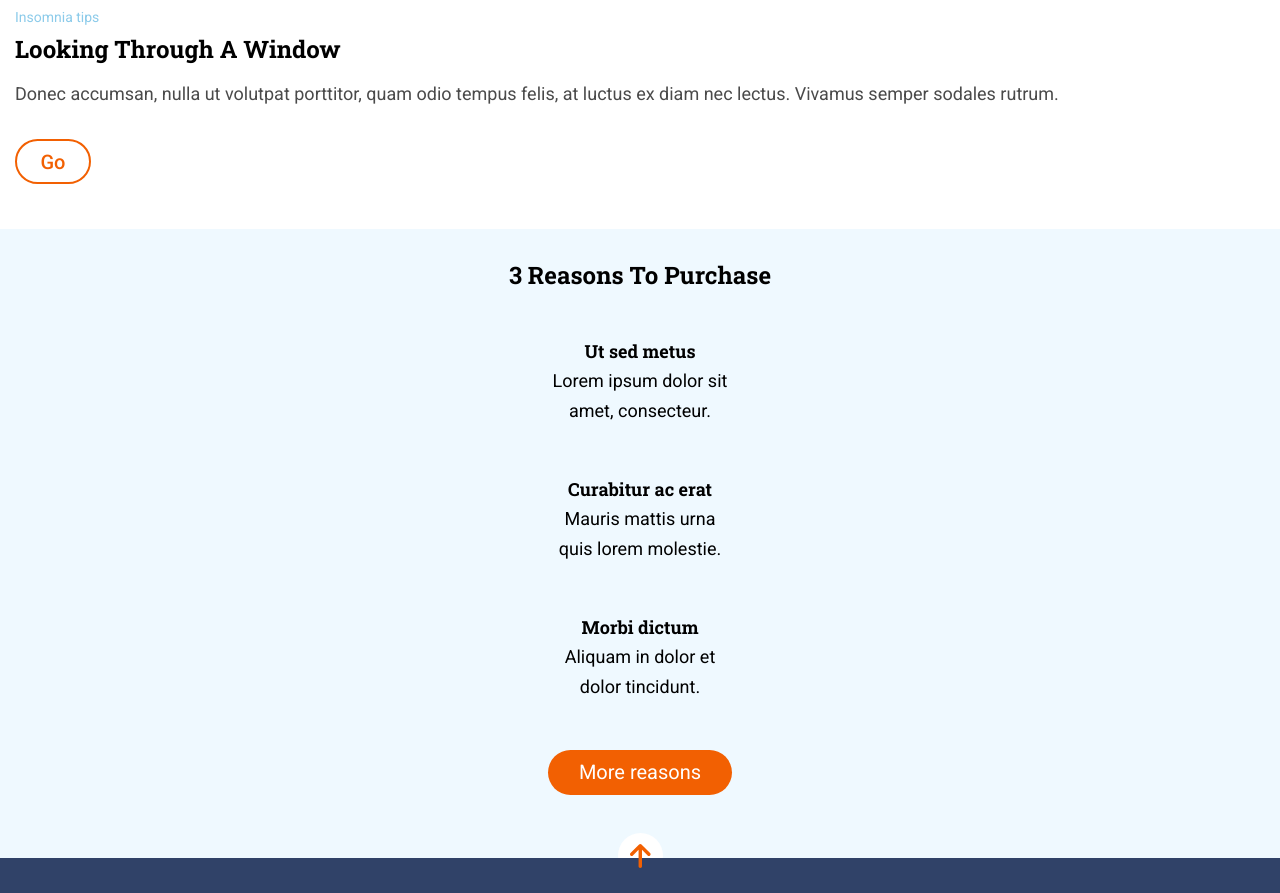
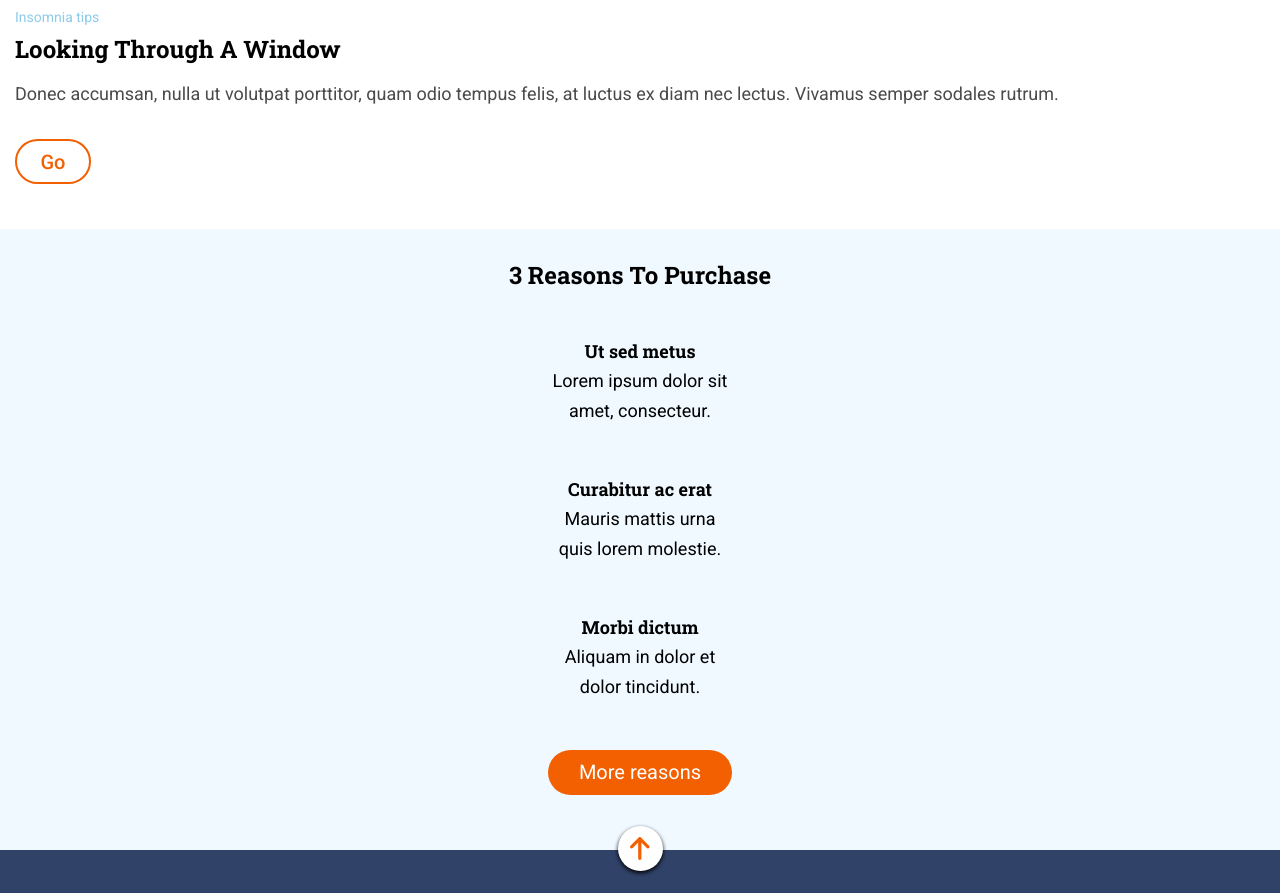
Before and after one commit to Adalab/modulo-1-evaluacion-final-raquelgarciat, a website: page src/html/index.html in a window 1280 px wide. Shown: the part 827-1720 px from the top of the page. Drawn offline with nearby package versions, Linux system fonts and the light colour scheme; files that its build step writes are made by us from their sources; files whose address does not match are found by name.

Commit message:
change button footer

```diff
--- a/src/html/partials/footer.html
+++ b/src/html/partials/footer.html
@@ -1,4 +1,11 @@
 <footer class="footer">
+  <a class="footer__button" href="https://adalab.es">
+    <img
+      class="footer__button--img"
+      src="./assets/images/ico-arrow.svg"
+      alt="Up"
+    />
+  </a>
 
   <nav class="footer__nav1">
     <ul>
@@ -22,5 +29,4 @@
     <p>©2023</p>
     <p>we <span class="footer__end--specialtext">❤︎</span> components</p>
   </div>
-
 </footer>
--- a/src/html/partials/section2.html
+++ b/src/html/partials/section2.html
@@ -1,5 +1,4 @@
 <section class="s2">
-
   <h2 class="s2__title">3 Reasons To Purchase</h2>
 
   <div class="s2__gridbox">
@@ -18,10 +17,4 @@
   </div>
 
   <a class="s2__button1" href="https://adalab.es">More reasons</a>
-
-  <a class="s2__button2" href="https://adalab.es">
-    <img class="s2__button--img" src="./assets/images/ico-arrow.svg" alt="Up">
-  </a>
-
-
-  </section>
+</section>
--- a/src/scss/layout/_footer.scss
+++ b/src/scss/layout/_footer.scss
@@ -8,6 +8,23 @@
     padding: 60px 15px 45px;
     gap: 30px;
     margin-top: -50px;
+
+    &__button {
+        background-color: $white;
+        height: 45px;
+        width: 45px;
+        border-radius: 50%;
+        display: flex;
+        justify-content: center;
+        align-items: center;
+        margin: auto;
+        margin-top: -84px;
+        box-shadow: 0 2px 4px 0 $black;
+
+        &--img {
+            width: 20px;
+        }
+    }
 
     &__nav1 {
         line-height: 1.88;
@@ -41,11 +58,10 @@
         p {
             font-size: 1.4rem;
             line-height: 2.14;
+        }
 
-            span {
-                color: $bright-orange;
-            }
-
+        &--specialtext {
+            color: $bright-orange;
         }
     }
 }
--- a/src/scss/layout/_hero.scss
+++ b/src/scss/layout/_hero.scss
@@ -1,7 +1,8 @@
 .hero {
     background-image: url(../images/cover.jpg);
+    background-position: top center;
     background-repeat: no-repeat;
-    background-position: center;
+    background-color: $black;
     height: 100vh;
     color: $white;
     display: flex;
--- a/src/scss/layout/_section2.scss
+++ b/src/scss/layout/_section2.scss
@@ -2,6 +2,7 @@
     background-color: $ice-blue;
     padding: 30px 15px;
     text-align: center;
+    padding-bottom: 105px;
 
     &__title {
         font-family: $font-title;
@@ -42,21 +43,5 @@
         align-items: center;
         line-height: 2.25;
         margin: auto;
-        margin-bottom: 38px;
-    }
-
-    &__button2 {
-        background-color: $white;
-        height: 45px;
-        width: 45px;
-        border-radius: 50%;
-        display: flex;
-        justify-content: center;
-        align-items: center;
-        margin: auto;
-
-        &--img {
-            width: 20px;
-        }
     }
 }
```
Lines whose indentation alone changed are shown as unchanged.
